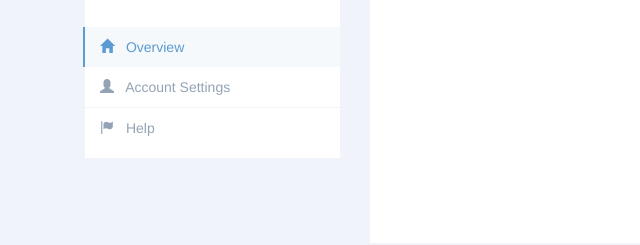
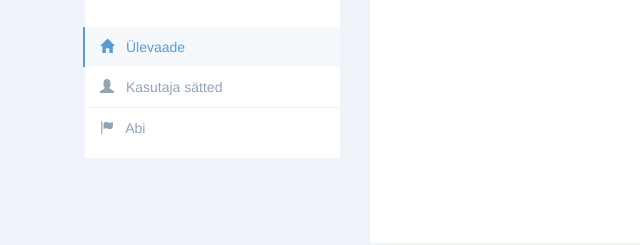
Before and after one commit to team-kektus/frontend, a website: page app/index.html in a window 1280 px wide. Shown: the part 237-482 px from the top of the page, 0-640 px from the left. Drawn offline with nearby package versions, Linux system fonts and the light colour scheme; files that its build step writes are made by us from their sources.

Commit message:
Translated things into estonian

```diff
--- a/app/index.html
+++ b/app/index.html
@@ -69,17 +69,17 @@
   						<li class="active">
   							<a href="#">
   							<i class="glyphicon glyphicon-home"></i>
-  							Overview </a>
+  							Ülevaade </a>
   						</li>
   						<li>
   							<a href="#">
   							<i class="glyphicon glyphicon-user"></i>
-  							Account Settings </a>
+  							Kasutaja sätted </a>
   						</li>
   						<li>
   							<a href="#">
   							<i class="glyphicon glyphicon-flag"></i>
-  							Help </a>
+  							Abi </a>
   						</li>
   					</ul>
   				</div>
```
